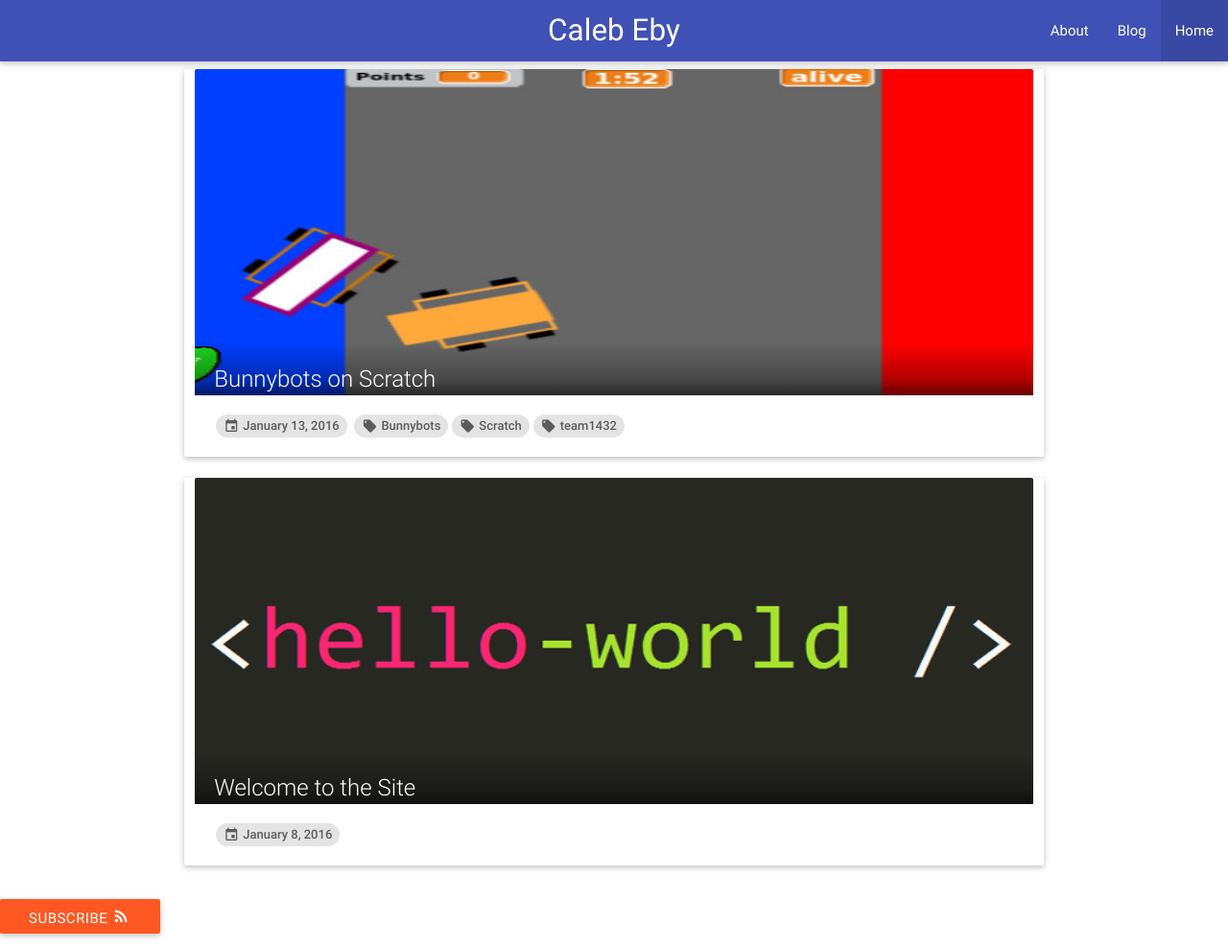
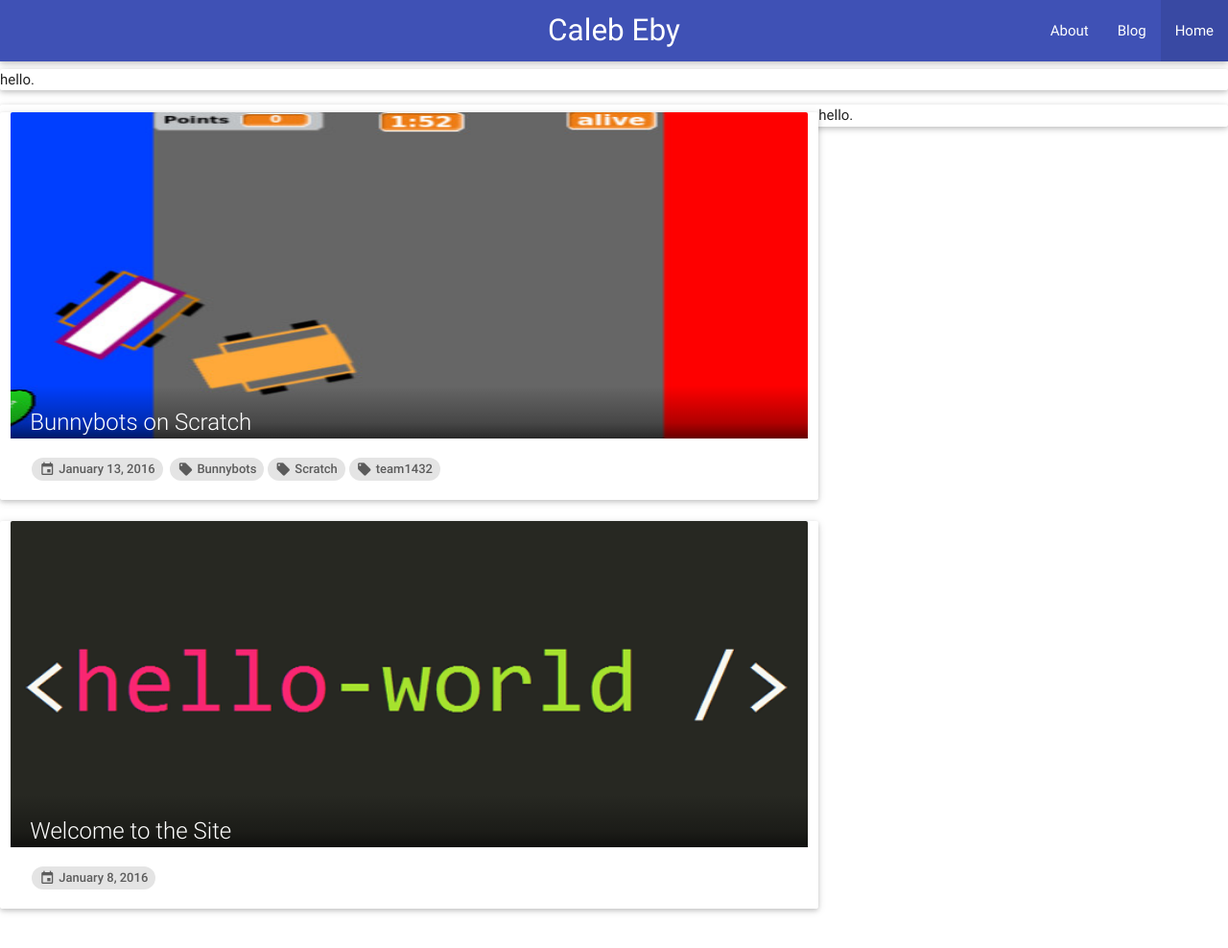
Before and after one commit to calebeby/calebeby.github.io, a Jekyll site: the page built from home.md, in a window 1280 px wide. Shown: the whole page at 96% size. Built offline with Jekyll 4.4.1, drawn with Linux system fonts in a browser that asks for light colours; nearby versions of some CDN libraries.

Commit message:
change home

```diff
--- a/home.md
+++ b/home.md
@@ -3,10 +3,13 @@
 title: "Home"
 permalink: /
 ---
-<div class="row container">
+<div class="row">
   {% for post in site.posts %}
+  <div class="about hide-on-small-only m4 card">
+    hello.
+  </div>
 	<a href="{{ post.url }}" title="{{ post.title }}">
-		<div class="col s12 card hoverable waves-effect waves-block waves-light blog-post">
+		<div class="col s12 m8 card hoverable waves-effect waves-block waves-light blog-post">
 			<div class="card-image">
 				<img class="responsive-img" src="/assets{{ post.url }}cover.jpg">
         <span class="card-title white-text">{{ post.title }}</span>
@@ -26,4 +29,3 @@
 	</a>
   {% endfor %}
 </div>
-<a href="{{ " /feed.xml " | prepend: site.baseurl }}" class="waves-effect waves-light btn">Subscribe <i class="mdi mdi-rss"></i></a>
```
